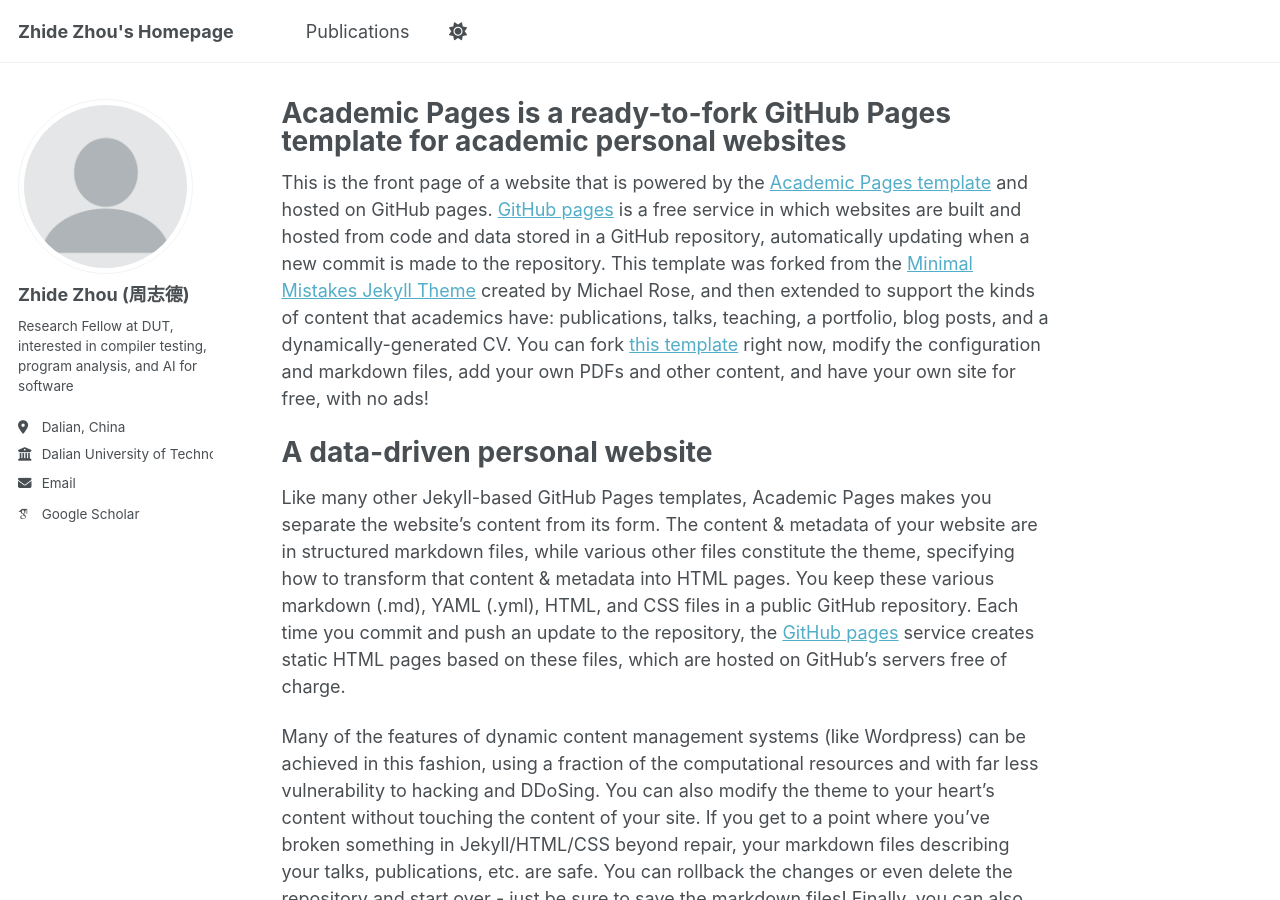
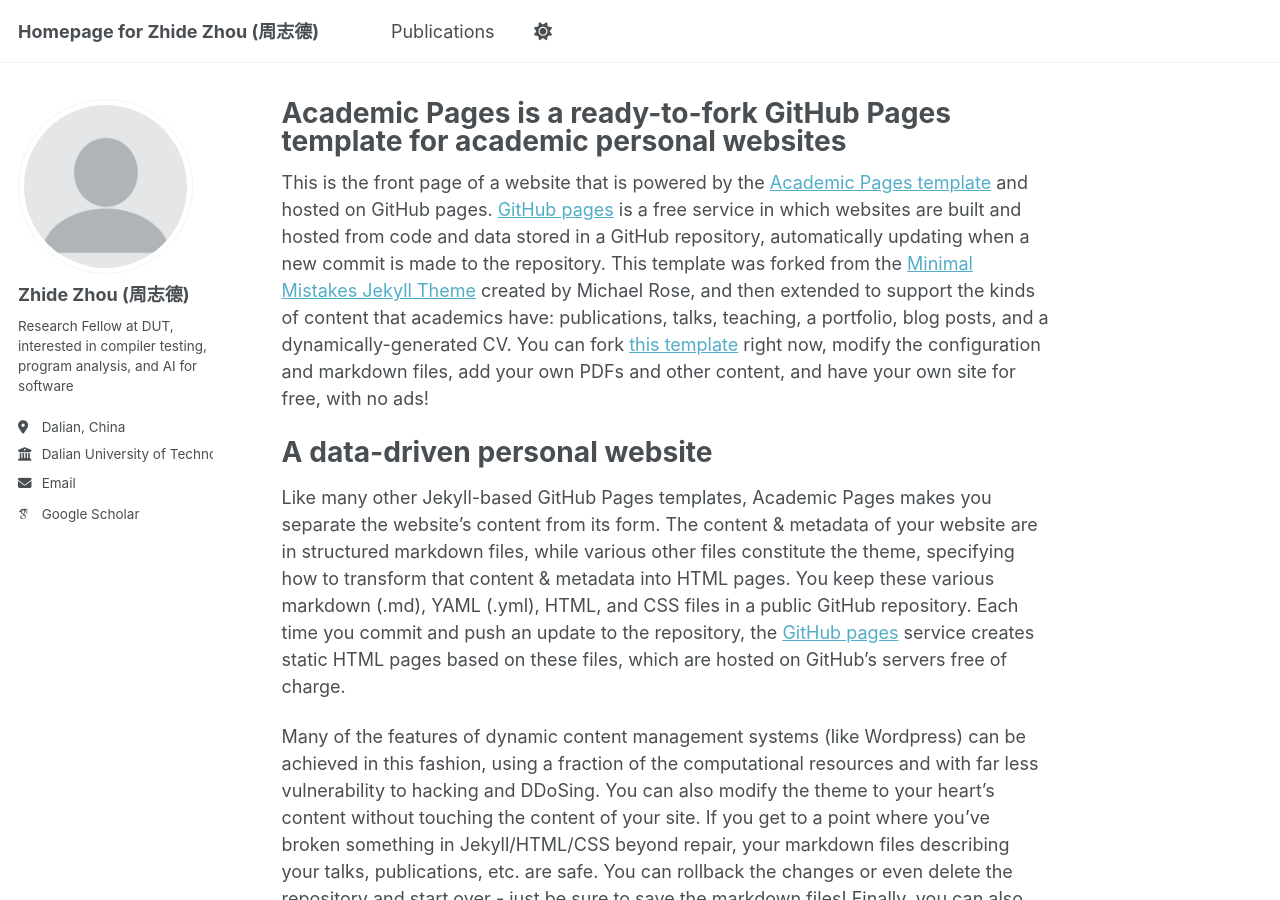
Before and after one commit to coffezhou/Zhide-Zhou.github.io, a Jekyll site: the page built from _pages/about.md, in a window 1280 px wide and 900 px high. Built offline with Jekyll 4.4.1, drawn with Linux system fonts in a browser that asks for light colours; some web fonts are replaced.

Commit message:
Update _config.yml

```diff
--- a/_config.yml
+++ b/_config.yml
@@ -9,7 +9,7 @@
 # Basic Site Settings
 locale                   : "en-US"
 site_theme               : "default"
-title                    : "Zhide Zhou's Homepage"
+title                    : "Homepage for Zhide Zhou (周志德)"
 title_separator          : "-"
 name                     : &name "Zhide Zhou"
 description              : &description "A Researcher for Software!"
```
